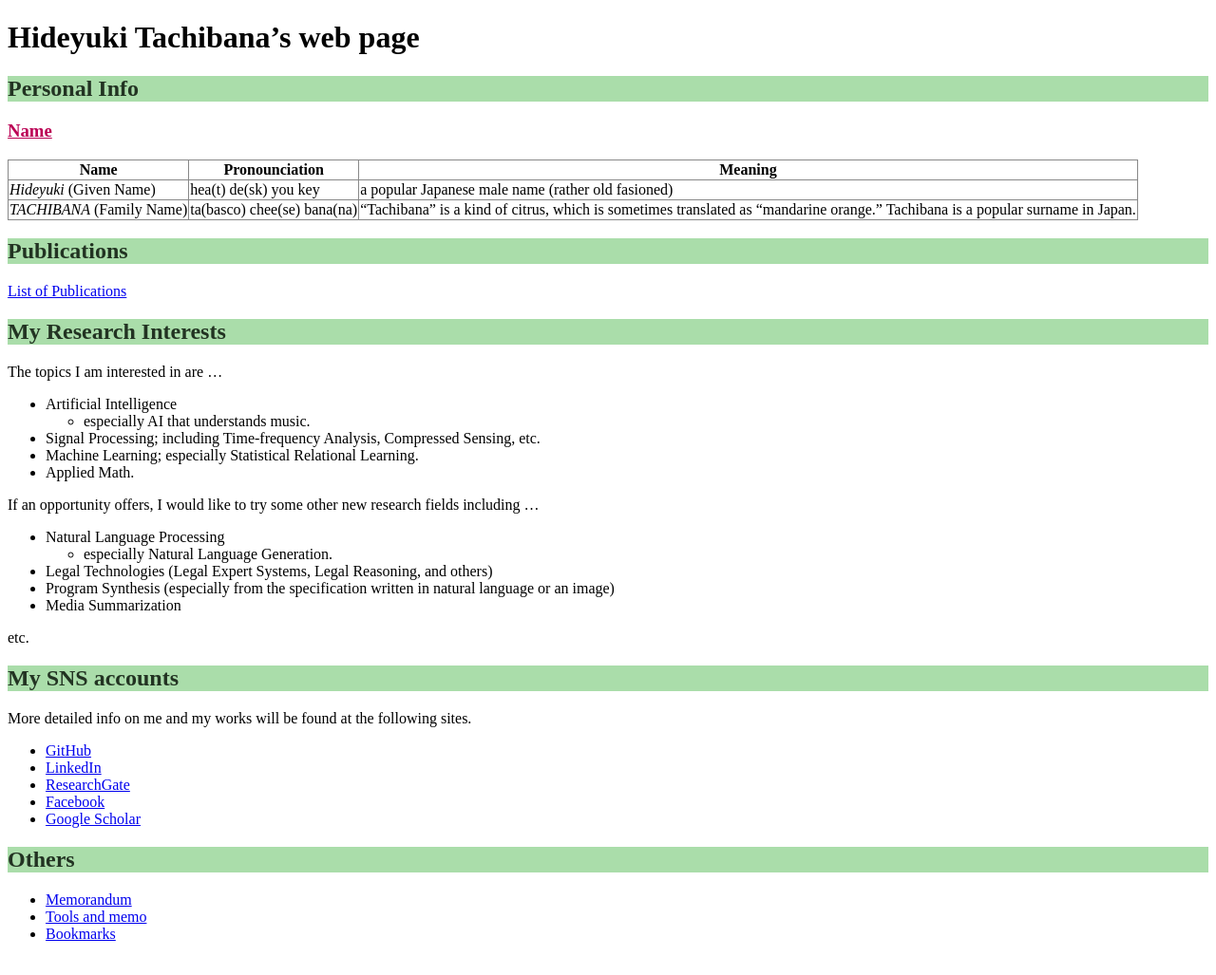
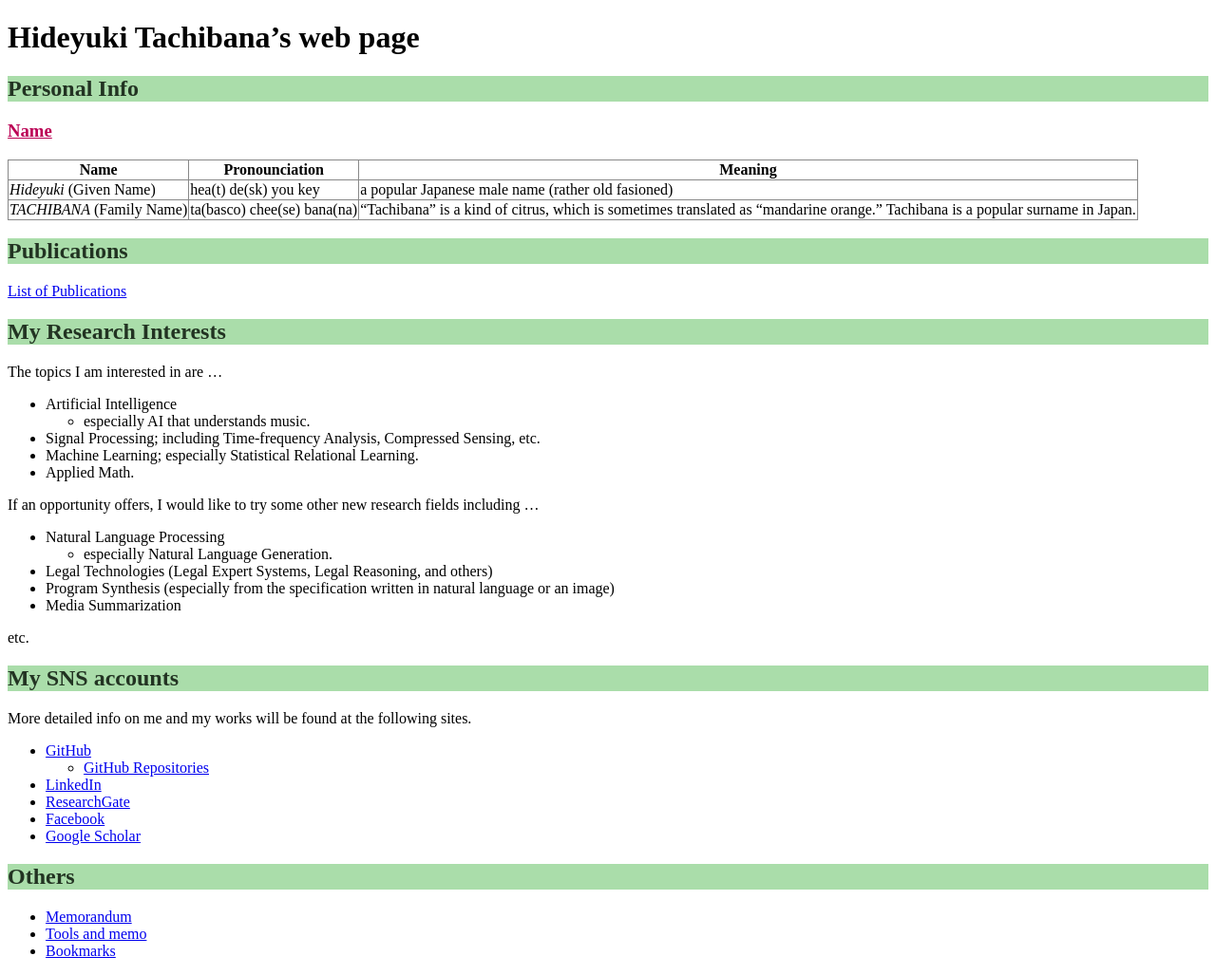
Before and after one commit to tachi-hi/tachi-hi.github.io, a Jekyll site: the page built from index.md, in a window 1280 px wide. Shown: the whole page at 95% size. Built offline with Jekyll 4.4.1, drawn with Linux system fonts in a browser that asks for light colours.

Commit message:
direct link to repositories

```diff
--- a/index.md
+++ b/index.md
@@ -45,6 +45,7 @@ etc.
 More detailed info on me and my works will be found at the following sites.
 
 + [GitHub](https://github.com/tachi-hi)
+   + [GitHub Repositories](https://github.com/tachi-hi?tab=repositories)
 + [LinkedIn](http://jp.linkedin.com/pub/hideyuki-tachibana/51/134/5a5)
 + [ResearchGate](http://www.researchgate.net/profile/Hideyuki_Tachibana)
 + [Facebook](http://www.facebook.com/hideyuki.tachibana)
```
